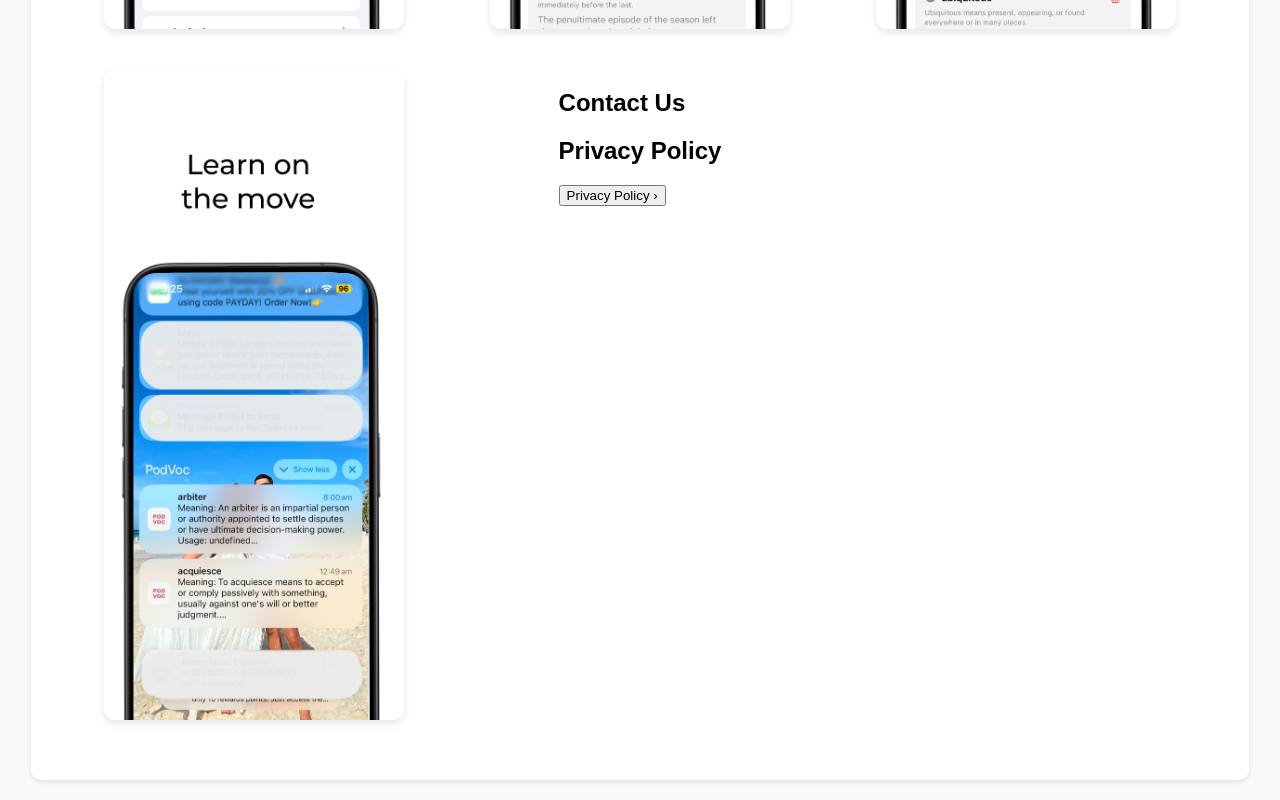
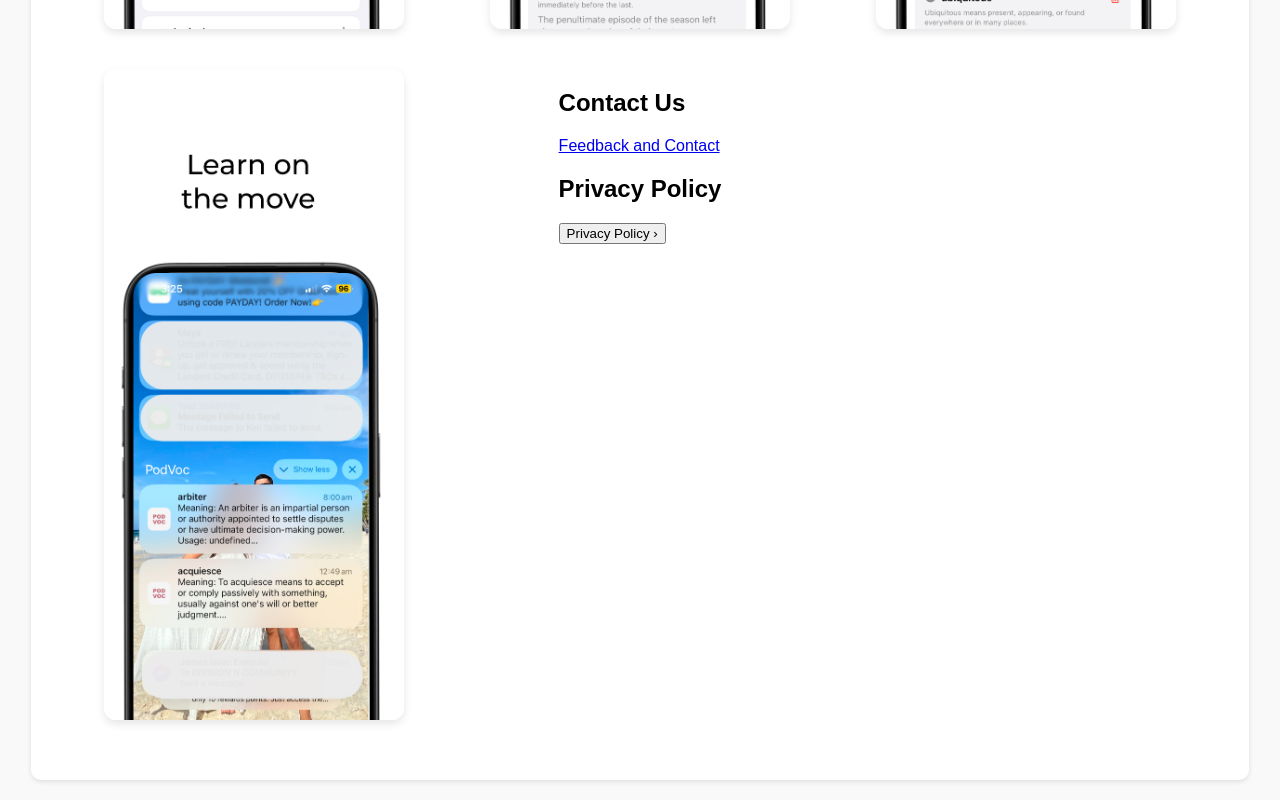
Before and after one commit to PodVoc/PodVoc.github.io, a plain HTML site: page index.html in a window 1280 px wide. Shown: the part 1371-2171 px from the top of the page. Drawn offline with Linux system fonts and the light colour scheme.

Commit message:
Update index.html
Contact Us updated

```diff
--- a/index.html
+++ b/index.html
@@ -109,6 +109,7 @@
         </div>
           <div class="info-section">
                 <h2 class="section-title">Contact Us</h2>
+            <a href="mailto:brkda.app@gmail.com">Feedback and Contact</a>
              <h2 class="section-title">Privacy Policy</h2>
                   <button onclick="window.location.href='#privacy-policy'" class="privacy-button">
                     Privacy Policy
```
